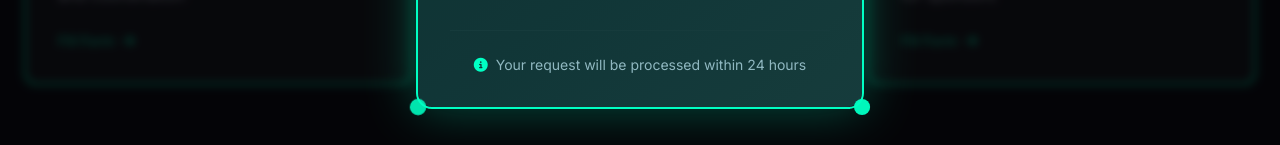
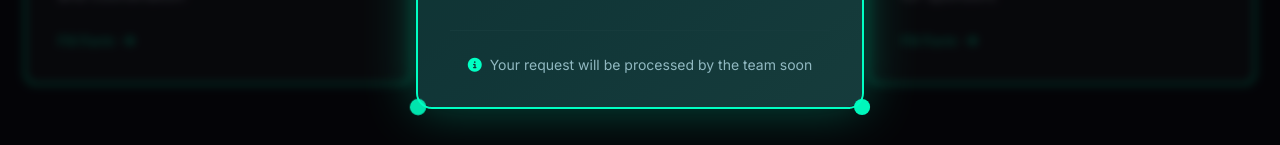
Before and after one commit to amanchandrah/unified, a Next.js app: page /Internal in a window 1280 px wide. Both pictures are taken after a click on the element 218 px from the left and 1345 px from the top of the page. Shown: the part 1406-1551 px from the top of the page. Built offline with nearby package versions, Linux system fonts and the light colour scheme.

Commit message:
changed description 24 hours

```diff
--- a/src/app/Internal/page.jsx
+++ b/src/app/Internal/page.jsx
@@ -498,7 +498,7 @@ function InternalMainComponent()  {
               <div className="mt-8 pt-6 border-t border-[#1a1b26] text-center">
                 <p className="text-[#a9adc1] text-sm">
                   <i className="fas fa-info-circle mr-2 text-[#00ffc3]"></i>
-                  Your request will be processed within 24 hours
+                  Your request will be processed by the team soon
                 </p>
               </div>
             </div>
@@ -583,7 +583,7 @@ function InternalMainComponent()  {
               <div className="mt-8 pt-6 border-t border-[#1a1b26] text-center">
                 <p className="text-[#a9adc1] text-sm">
                   <i className="fas fa-info-circle mr-2 text-[#00ffc3]"></i>
-                  Your request will be processed within 24 hours
+                  Your request will be processed by the team soon
                 </p>
               </div>
             </div>
```
